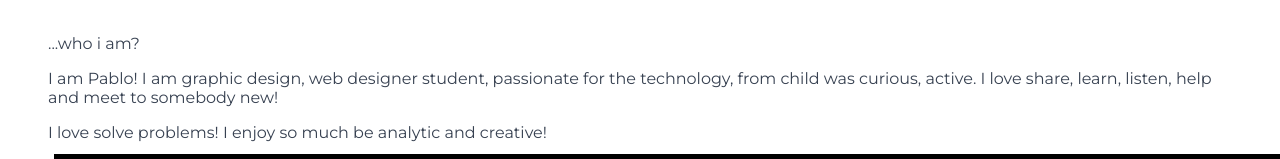
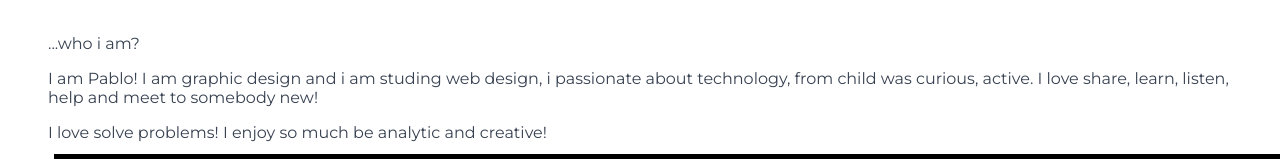
Before and after one commit to pablodelfante/works-next-app, a Next.js app: page / in a window 1280 px wide. Shown: the part 2847-3006 px from the top of the page. Built offline with nearby package versions, Linux system fonts and the light colour scheme; no server answers; a small style sheet from the web is missing.

Commit message:
chore: change about me who i am

```diff
--- a/src/components/technologies/index.js
+++ b/src/components/technologies/index.js
@@ -67,7 +67,7 @@ export default function technologies() {
                         <p className='font-extralight block mb-5'>...who i am?</p>
 
                         <p className='mb-5'>
-                        I am Pablo! I am graphic design, web designer student, passionate for the technology, from child was curious, active. I love share, learn, listen, help and meet to somebody new!
+                        I am Pablo! I am graphic design and i am studing web design, i passionate about  technology, from child was curious, active. I love share, learn, listen, help and meet to somebody new!
                         </p>
                         <p className=''>
                         I love solve problems! I enjoy so much be analytic and creative!
```
